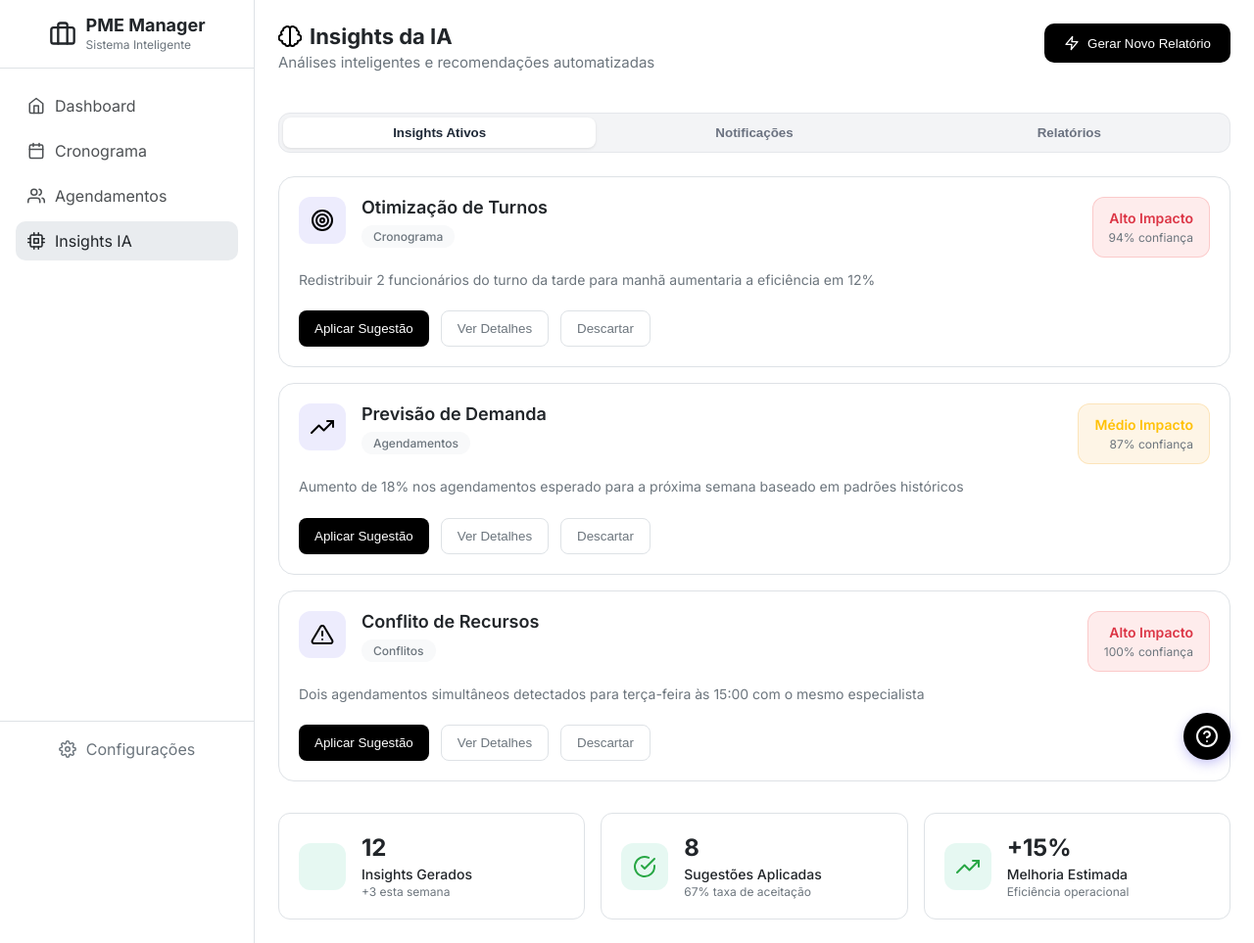
After one commit to RyanBezerra/TCC-secreto, a PHP site: page /html/insights.html in a window 1280 px wide. The commit adds this page. Shown: the whole page at 98% size. Run offline with PHP 8.4, Linux system fonts and the light colour scheme.

Commit message:
Add files via upload

```diff
--- /dev/null
+++ b/css/insights.css
@@ -0,0 +1,349 @@
+/* Insights Page Specific Styles */
+
+.page-header {
+  display: flex;
+  justify-content: space-between;
+  align-items: flex-start;
+  margin-bottom: 24px;
+}
+
+.page-title-section {
+  display: flex;
+  align-items: center;
+  gap: 12px;
+}
+
+.page-icon {
+  width: 32px;
+  height: 32px;
+  color: var(--brand);
+}
+
+.page-title {
+  display: flex;
+  align-items: center;
+  gap: 8px;
+}
+
+.page-title svg,
+.page-title i {
+  width: 24px;
+  height: 24px;
+  color: var(--brand);
+  font-size: 24px;
+}
+
+.btn-primary {
+  background: var(--brand);
+  color: white;
+  border: none;
+  padding: 12px 20px;
+  border-radius: 10px;
+  font-weight: 500;
+  display: flex;
+  align-items: center;
+  gap: 8px;
+  cursor: pointer;
+  transition: all 0.2s;
+}
+
+.btn-primary:hover {
+  background: #4338ca;
+  transform: translateY(-1px);
+}
+
+.btn-primary svg {
+  width: 16px;
+  height: 16px;
+}
+
+/* Tabs */
+.tabs {
+  display: flex;
+  gap: 2px;
+  margin-bottom: 24px;
+  background: #f3f4f6;
+  border-radius: 12px;
+  padding: 4px;
+  border: 1px solid #e5e7eb;
+}
+
+.tab {
+  flex: 1;
+  background: transparent;
+  border: none;
+  color: #6b7280;
+  padding: 8px 16px;
+  border-radius: 8px;
+  font-weight: 700;
+  cursor: pointer;
+  transition: all 0.2s;
+}
+
+.tab.active {
+  background: white;
+  color: #1f2937;
+  box-shadow: 0 1px 3px rgba(0,0,0,0.1);
+}
+
+.tab:hover:not(.active) {
+  color: #374151;
+  background: rgba(255,255,255,0.5);
+}
+
+/* Insights Container */
+.insights-container {
+  display: flex;
+  flex-direction: column;
+  gap: 16px;
+  margin-bottom: 32px;
+}
+
+.insight-card {
+  background: var(--card);
+  border: 1px solid var(--border);
+  border-radius: 16px;
+  padding: 20px;
+  transition: all 0.2s;
+}
+
+.insight-card:hover {
+  border-color: var(--brand);
+  box-shadow: 0 4px 12px rgba(79, 70, 229, 0.1);
+}
+
+.insight-header {
+  display: flex;
+  align-items: flex-start;
+  gap: 16px;
+  margin-bottom: 12px;
+}
+
+.insight-icon {
+  width: 48px;
+  height: 48px;
+  background: rgba(79, 70, 229, 0.1);
+  border-radius: 12px;
+  display: flex;
+  align-items: center;
+  justify-content: center;
+  flex-shrink: 0;
+}
+
+.insight-icon svg {
+  width: 24px;
+  height: 24px;
+  color: var(--brand);
+}
+
+.insight-meta {
+  flex: 1;
+}
+
+.insight-title {
+  font-size: 18px;
+  font-weight: 600;
+  margin: 0 0 8px;
+  color: var(--text);
+}
+
+.insight-tag {
+  background: var(--panel);
+  color: var(--muted);
+  padding: 4px 12px;
+  border-radius: 20px;
+  font-size: 12px;
+  font-weight: 500;
+}
+
+.impact-indicator {
+  text-align: right;
+  padding: 12px 16px;
+  border-radius: 12px;
+  min-width: 120px;
+}
+
+.impact-indicator.high {
+  background: rgba(239, 68, 68, 0.1);
+  border: 1px solid rgba(239, 68, 68, 0.2);
+}
+
+.impact-indicator.medium {
+  background: rgba(245, 158, 11, 0.1);
+  border: 1px solid rgba(245, 158, 11, 0.2);
+}
+
+.impact-label {
+  font-weight: 600;
+  font-size: 14px;
+  margin-bottom: 4px;
+}
+
+.impact-indicator.high .impact-label {
+  color: var(--alert);
+}
+
+.impact-indicator.medium .impact-label {
+  color: var(--warn);
+}
+
+.confidence {
+  font-size: 12px;
+  color: var(--muted);
+}
+
+.insight-description {
+  color: var(--muted);
+  line-height: 1.6;
+  margin: 0 0 20px;
+  font-size: 14px;
+}
+
+.insight-actions {
+  display: flex;
+  gap: 12px;
+  flex-wrap: wrap;
+}
+
+.btn-apply {
+  background: var(--brand);
+  color: white;
+  border: none;
+  padding: 10px 16px;
+  border-radius: 8px;
+  font-weight: 500;
+  cursor: pointer;
+  transition: all 0.2s;
+}
+
+.btn-apply:hover {
+  background: #4338ca;
+}
+
+.btn-secondary {
+  background: transparent;
+  color: var(--muted);
+  border: 1px solid var(--border);
+  padding: 10px 16px;
+  border-radius: 8px;
+  font-weight: 500;
+  cursor: pointer;
+  transition: all 0.2s;
+}
+
+.btn-secondary:hover {
+  color: var(--text);
+  border-color: var(--muted);
+}
+
+/* Summary Section */
+.summary-section {
+  display: grid;
+  grid-template-columns: repeat(3, 1fr);
+  gap: 16px;
+}
+
+.summary-card {
+  background: var(--card);
+  border: 1px solid var(--border);
+  border-radius: 12px;
+  padding: 20px;
+  display: flex;
+  align-items: center;
+  gap: 16px;
+}
+
+.summary-icon {
+  width: 48px;
+  height: 48px;
+  background: rgba(16, 185, 129, 0.1);
+  border-radius: 12px;
+  display: flex;
+  align-items: center;
+  justify-content: center;
+  flex-shrink: 0;
+}
+
+.summary-icon svg {
+  width: 24px;
+  height: 24px;
+  color: var(--ok);
+}
+
+.summary-content {
+  flex: 1;
+}
+
+.summary-value {
+  font-size: 24px;
+  font-weight: 700;
+  color: var(--text);
+  margin-bottom: 4px;
+}
+
+.summary-label {
+  font-size: 14px;
+  font-weight: 500;
+  color: var(--text);
+  margin-bottom: 2px;
+}
+
+.summary-sub {
+  font-size: 12px;
+  color: var(--muted);
+}
+
+/* Help Icon */
+.help-icon {
+  position: fixed;
+  bottom: 24px;
+  right: 24px;
+  width: 48px;
+  height: 48px;
+  background: var(--brand);
+  border-radius: 50%;
+  display: flex;
+  align-items: center;
+  justify-content: center;
+  cursor: pointer;
+  box-shadow: 0 4px 12px rgba(79, 70, 229, 0.3);
+  transition: all 0.2s;
+}
+
+.help-icon:hover {
+  transform: scale(1.1);
+  box-shadow: 0 6px 16px rgba(79, 70, 229, 0.4);
+}
+
+.help-icon svg {
+  width: 24px;
+  height: 24px;
+  color: white;
+}
+
+/* Responsive */
+@media (max-width: 1024px) {
+  .page-header {
+    flex-direction: column;
+    gap: 16px;
+    align-items: stretch;
+  }
+
+  .summary-section {
+    grid-template-columns: 1fr;
+  }
+
+  .insight-header {
+    flex-direction: column;
+    gap: 12px;
+  }
+
+  .impact-indicator {
+    align-self: flex-start;
+    min-width: auto;
+  }
+
+  .insight-actions {
+    justify-content: flex-start;
+  }
+}
--- a/css/style.css
+++ b/css/style.css
@@ -32,7 +32,7 @@ body{ margin:0; font-family:'Inter',system-ui,-apple-system,Segoe UI,Roboto,Aria
 
 .content{ padding:24px; }
 .page-title{ font-size:22px; font-weight:700; margin:0 0 4px; }
-.page-sub{ color:var(--muted); font-size:13px; margin:0 0 18px; }
+.page-sub{ color:var(--muted); font-size:15px; margin:0 0 18px; }
 
 .grid{ display:grid; gap:16px; }
 .grid-top{ grid-template-columns: repeat(4, minmax(0,1fr)); }
--- a/html/agendamentos.html
+++ b/html/agendamentos.html
@@ -24,7 +24,7 @@
         <a href="dashboard.html"><i data-feather="home"></i>Dashboard</a>
         <a href="#"><i data-feather="calendar"></i>Cronograma</a>
         <a class="active" href="agendamentos.html"><i data-feather="users"></i>Agendamentos</a>
-        <a href="#"><i data-feather="cpu"></i>Insights IA</a>
+        <a href="insights.html"><i data-feather="cpu"></i>Insights IA</a>
       </nav>
       <div class="sidebar-footer">
         <a href="#" class="nav-link sidebar-settings-link"><i data-feather="settings"></i>Configurações</a>
--- a/html/dashboard.html
+++ b/html/dashboard.html
@@ -23,7 +23,7 @@
         <a class="active" href="#"><i data-feather="home"></i>Dashboard</a>
         <a href="#"><i data-feather="calendar"></i>Cronograma</a>
         <a href="agendamentos.html"><i data-feather="users"></i>Agendamentos</a>
-        <a href="#"><i data-feather="cpu"></i>Insights IA</a>
+        <a href="insights.html"><i data-feather="cpu"></i>Insights IA</a>
       </nav>
       <div class="sidebar-footer">
         <a href="#" class="nav-link sidebar-settings-link"><i data-feather="settings"></i>Configurações</a>
--- /dev/null
+++ b/html/insights.html
@@ -0,0 +1,187 @@
+<!DOCTYPE html>
+<html lang="pt-BR">
+<head>
+  <meta charset="UTF-8">
+  <meta name="viewport" content="width=device-width, initial-scale=1.0">
+  <title>Insights da IA - PME Manager</title>
+  <link rel="preconnect" href="https://fonts.googleapis.com">
+  <link rel="preconnect" href="https://fonts.gstatic.com" crossorigin>
+  <link href="https://fonts.googleapis.com/css2?family=Inter:wght@400;500;600;700&display=swap" rel="stylesheet">
+  <link rel="stylesheet" href="https://cdnjs.cloudflare.com/ajax/libs/font-awesome/6.4.0/css/all.min.css">
+  <link rel="stylesheet" href="../css/style.css">
+  <link rel="stylesheet" href="../css/insights.css">
+</head>
+<body>
+  <div class="app">
+    <aside class="sidebar">
+      <div class="brand">
+        <i data-feather="briefcase"></i>
+        <div class="brand-text">
+          <span class="brand-title">PME Manager</span>
+          <span class="brand-sub">Sistema Inteligente</span>
+        </div>
+      </div>
+      <nav class="nav">
+        <a href="dashboard.html"><i data-feather="home"></i>Dashboard</a>
+        <a href="#"><i data-feather="calendar"></i>Cronograma</a>
+        <a href="agendamentos.html"><i data-feather="users"></i>Agendamentos</a>
+        <a class="active" href="#"><i data-feather="cpu"></i>Insights IA</a>
+      </nav>
+      <div class="sidebar-footer">
+        <a href="#" class="nav-link sidebar-settings-link"><i data-feather="settings"></i>Configurações</a>
+      </div>
+    </aside>
+
+    <main class="content">
+      <div class="page-header">
+        <div class="page-title-section">
+          <div>
+            <h1 class="page-title">
+              <svg width="24" height="24" viewBox="0 0 24 24" fill="none" stroke="currentColor" stroke-width="2" stroke-linecap="round" stroke-linejoin="round" style="color: var(--brand);">
+                <path d="M9.5 2A2.5 2.5 0 0 1 12 4.5v15a2.5 2.5 0 0 1-4.96.44 2.5 2.5 0 0 1-2.96-3.08 3 3 0 0 1-.34-6.58 2.5 2.5 0 0 1 1.32-4.24 2.5 2.5 0 0 1 1.98-3A2.5 2.5 0 0 1 9.5 2Z"/>
+                <path d="M14.5 2A2.5 2.5 0 0 0 12 4.5v15a2.5 2.5 0 0 0 4.96.44 2.5 2.5 0 0 0 2.96-3.08 3 3 0 0 0 .34-6.58 2.5 2.5 0 0 0-1.32-4.24 2.5 2.5 0 0 0-1.98-3A2.5 2.5 0 0 0 14.5 2Z"/>
+              </svg>
+              Insights da IA
+            </h1>
+            <p class="page-sub">Análises inteligentes e recomendações automatizadas</p>
+          </div>
+        </div>
+        <button class="btn-primary">
+          <i data-feather="zap"></i>
+          Gerar Novo Relatório
+        </button>
+      </div>
+
+      <div class="tabs">
+        <button class="tab active">Insights Ativos</button>
+        <button class="tab">Notificações</button>
+        <button class="tab">Relatórios</button>
+      </div>
+
+      <div class="insights-container">
+        <div class="insight-card">
+          <div class="insight-header">
+            <div class="insight-icon">
+              <i data-feather="target"></i>
+            </div>
+            <div class="insight-meta">
+              <h3 class="insight-title">Otimização de Turnos</h3>
+              <span class="insight-tag">Cronograma</span>
+            </div>
+            <div class="impact-indicator high">
+              <div class="impact-label">Alto Impacto</div>
+              <div class="confidence">94% confiança</div>
+            </div>
+          </div>
+          <p class="insight-description">
+            Redistribuir 2 funcionários do turno da tarde para manhã aumentaria a eficiência em 12%
+          </p>
+          <div class="insight-actions">
+            <button class="btn-apply">Aplicar Sugestão</button>
+            <button class="btn-secondary">Ver Detalhes</button>
+            <button class="btn-secondary">Descartar</button>
+          </div>
+        </div>
+
+        <div class="insight-card">
+          <div class="insight-header">
+            <div class="insight-icon">
+              <i data-feather="trending-up"></i>
+            </div>
+            <div class="insight-meta">
+              <h3 class="insight-title">Previsão de Demanda</h3>
+              <span class="insight-tag">Agendamentos</span>
+            </div>
+            <div class="impact-indicator medium">
+              <div class="impact-label">Médio Impacto</div>
+              <div class="confidence">87% confiança</div>
+            </div>
+          </div>
+          <p class="insight-description">
+            Aumento de 18% nos agendamentos esperado para a próxima semana baseado em padrões históricos
+          </p>
+          <div class="insight-actions">
+            <button class="btn-apply">Aplicar Sugestão</button>
+            <button class="btn-secondary">Ver Detalhes</button>
+            <button class="btn-secondary">Descartar</button>
+          </div>
+        </div>
+
+        <div class="insight-card">
+          <div class="insight-header">
+            <div class="insight-icon">
+              <i data-feather="alert-triangle"></i>
+            </div>
+            <div class="insight-meta">
+              <h3 class="insight-title">Conflito de Recursos</h3>
+              <span class="insight-tag">Conflitos</span>
+            </div>
+            <div class="impact-indicator high">
+              <div class="impact-label">Alto Impacto</div>
+              <div class="confidence">100% confiança</div>
+            </div>
+          </div>
+          <p class="insight-description">
+            Dois agendamentos simultâneos detectados para terça-feira às 15:00 com o mesmo especialista
+          </p>
+          <div class="insight-actions">
+            <button class="btn-apply">Aplicar Sugestão</button>
+            <button class="btn-secondary">Ver Detalhes</button>
+            <button class="btn-secondary">Descartar</button>
+          </div>
+        </div>
+      </div>
+
+      <div class="summary-section">
+        <div class="summary-card">
+          <div class="summary-icon">
+            <i data-feather="lightbulb"></i>
+          </div>
+          <div class="summary-content">
+            <div class="summary-value">12</div>
+            <div class="summary-label">Insights Gerados</div>
+            <div class="summary-sub">+3 esta semana</div>
+          </div>
+        </div>
+
+        <div class="summary-card">
+          <div class="summary-icon">
+            <i data-feather="check-circle"></i>
+          </div>
+          <div class="summary-content">
+            <div class="summary-value">8</div>
+            <div class="summary-label">Sugestões Aplicadas</div>
+            <div class="summary-sub">67% taxa de aceitação</div>
+          </div>
+        </div>
+
+        <div class="summary-card">
+          <div class="summary-icon">
+            <i data-feather="trending-up"></i>
+          </div>
+          <div class="summary-content">
+            <div class="summary-value">+15%</div>
+            <div class="summary-label">Melhoria Estimada</div>
+            <div class="summary-sub">Eficiência operacional</div>
+          </div>
+        </div>
+      </div>
+    </main>
+  </div>
+
+  <div class="help-icon">
+    <i data-feather="help-circle"></i>
+  </div>
+
+  <script src="https://unpkg.com/feather-icons"></script>
+  <script src="../js/app.js"></script>
+  <script>
+    // Garantir que os ícones sejam renderizados
+    document.addEventListener('DOMContentLoaded', function() {
+      if (window.feather) {
+        window.feather.replace();
+      }
+    });
+  </script>
+</body>
+</html>
--- a/js/app.js
+++ b/js/app.js
@@ -1,6 +1,6 @@
 // Inicialização simples: exemplo de registro e futura extensão
 document.addEventListener('DOMContentLoaded', function onReady() {
   if (window.feather && typeof window.feather.replace === 'function') {
-    window.feather.replace({ width: 16, height: 16 });
+    window.feather.replace();
   }
 });
```
Also changed, not shown: css/agendamentos.css (line endings or trailing spaces).
